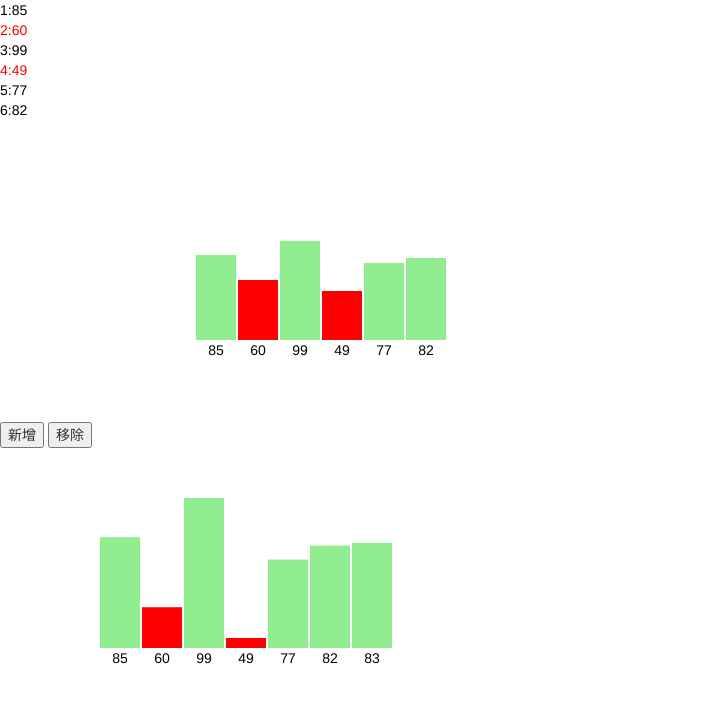
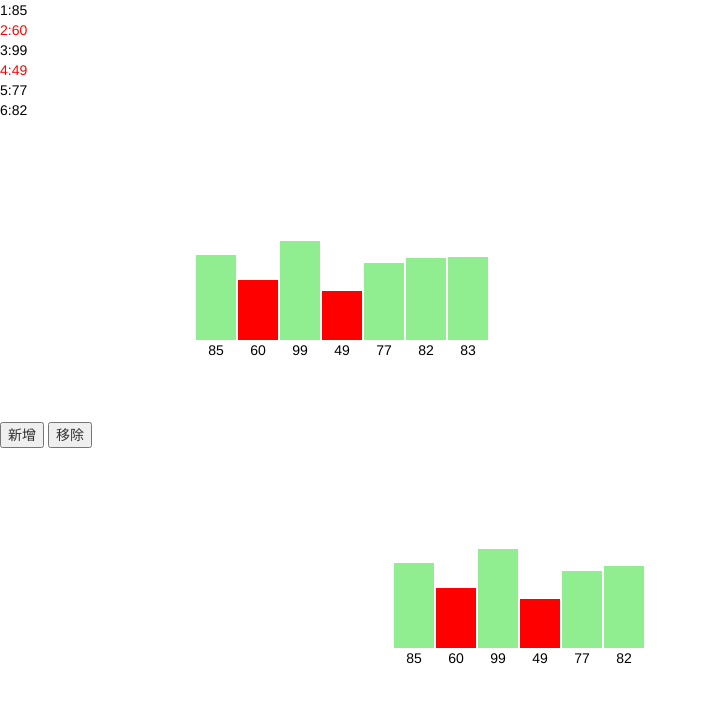
Before and after one commit to TseWeiOppa/ex003, a plain HTML site: page index.html in a window 1280 px wide. Both pictures are taken after a click on the button "新增". Shown: the whole page, without its empty margins (0-707 px from the left). Drawn offline with nearby package versions, Linux system fonts and the light colour scheme.

Commit message:
hw3
modification

```diff
--- a/index.html
+++ b/index.html
@@ -57,7 +57,7 @@
         p = 100;
 
 
-        var arr = [85, 60, 99, 49, 77, 82];
+        var arr0 = [85, 60, 99, 49, 77, 82];
         var body = d3.select("body");
 
         svg();
@@ -124,15 +124,15 @@
 
         function updateAdd() {
             var num = random(20, 100);
-            arr.push(num); //從後方新增元素
-            bind(arr);
+            arr0.push(num); //從後方新增元素
+            bind(arr0);
             render();
         }
 
         function updateDelete() {
             var num = random(20, 100);
-            arr.shift(num); //從前方移除元素
-            bind(arr);
+            arr0.shift(num); //從前方移除元素
+            bind(arr0);
             render();
         }
 
@@ -141,17 +141,18 @@
         }
     </script>
     <br>
+
     <script>
         var arr = [85, 60, 99, 49, 77, 82];
         var w = 900,
             h = 300,
             p = 100;
 
-        svg();
-        bind(arr);
-        render();
+        svg1();
+        bind1(arr);
+        render1();
 
-        function svg() {
+        function svg1() {
             d3.select("body").append("svg")
                 .attr({
                     "id": "svg1",
@@ -160,7 +161,7 @@
                 })
         }
 
-        function bind(dataSet) {
+        function bind1(dataSet) {
 
 
             var selection = d3.select("#svg1").selectAll("rect")
@@ -176,7 +177,7 @@
             selection_t.exit().remove();
         }
 
-        function render() {
+        function render1() {
             var yScale = d3.scale.linear().domain([d3.min(arr), d3.max(arr)]).range([10, 150])
 
             d3.select("#svg1").selectAll("rect")
@@ -217,6 +218,7 @@
 
 
 
+
 </body>
 
 </html>
```
